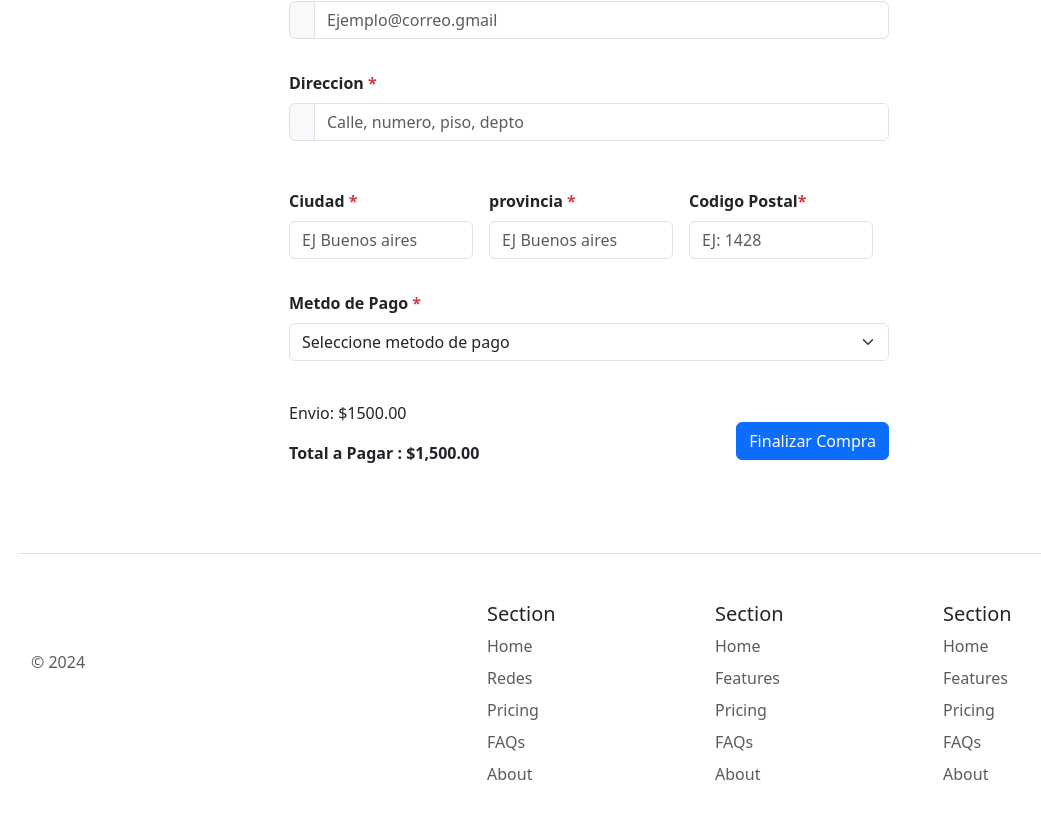
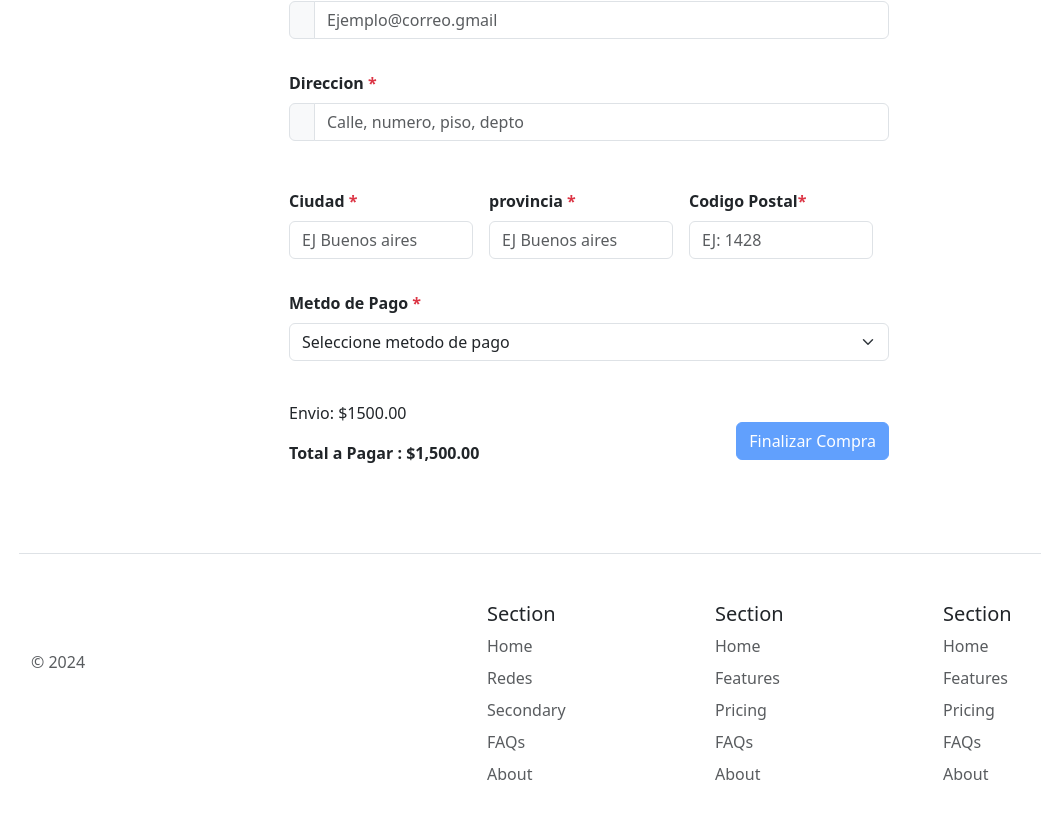
Before and after one commit to dariop14-cell/Proyecto25, an Angular app: page /compra in a window 1280 px wide. Shown: the part 235-1054 px from the top of the page, without its empty margins (51-1092 px from the left). Built offline with nearby package versions, Linux system fonts and the light colour scheme.

Commit message:
avances10dejunio

```diff
--- a/src/app/Shared/footer/componente2.component.html
+++ b/src/app/Shared/footer/componente2.component.html
@@ -19,7 +19,7 @@
             <ul class="nav flex-column">
                 <li class="nav-item mb-2"><a href="#" class="nav-link p-0 text-body-secondary">Home</a></li>
                 <li class="nav-item mb-2"><a href="/contacto" class="nav-link p-0 text-body-secondary">Redes</a></li>
-                <li class="nav-item mb-2"><a href="#" class="nav-link p-0 text-body-secondary">Pricing</a></li>
+                <li class="nav-item mb-2"><a href="#" class="nav-link p-0 text-body-secondary">Secondary</a></li>
                 <li class="nav-item mb-2"><a href="#" class="nav-link p-0 text-body-secondary">FAQs</a></li>
                 <li class="nav-item mb-2"><a href="#" class="nav-link p-0 text-body-secondary">About</a></li>
             </ul>
--- a/src/app/paginas/compra/compra.component.html
+++ b/src/app/paginas/compra/compra.component.html
@@ -89,7 +89,7 @@
             <select id="metodoPago" formControlName="metodoPago" class="form-select">
                 <option value="" disabled selected>Seleccione metodo de pago</option>
                 <option value="tarjeta">Tarjeta de Credito/Debito</option>
-                <option value="efectivo">efectivo</option>
+                <option value="efectivo">Efectivo</option>
                 <option value="transferencia">Transferencia</option>
             </select>
             <div *ngIf="formularioCompra.get('metodoPago')?.touched && formularioCompra.get('metodoPago')?.invalid"
@@ -103,7 +103,7 @@
                 <p>Envio: ${{envio.toFixed(2)}}</p>
                 <p><strong>Total a Pagar : ${{calcularTotal() | number: '1.2-2'}}</strong></p>
             </div>
-            <button type="submit" class="btn btn-primary">Finalizar Compra</button>
+            <button type="submit" class="btn btn-primary" [disabled]="formularioCompra.invalid">Finalizar Compra</button>
         </div>
     </div>
 </form>
@@ -111,7 +111,6 @@
 
 <!--MODAL PDF-->
 <div *ngIf="mostrarModal" class="modal show d-block" tabindex="-1" role="dialog" style="background: rgba(0,0,0,0.5)">
-
     <div class="modal-dialog modal-xl" role="document" style="max-width: 90vw; max-height: 90 vh;">
         <div class="modal-content" style="height: 90vh;">
             <div class="modal-header">
@@ -122,14 +121,10 @@
                 <iframe *ngIf="pdfSrc" [src]="pdfSrc" id="pdfFrame"
                     style="width: 100%; height: 100%; border: none"></iframe>
             </div>
-
             <div class="modal-footer">
                 <button type="button" class="btn btn-success" (click)="imprimirpdf()">Imprimir</button>
-
                 <button type="button" class="btn btn-secondary" (click)="cerrarModal()">Cerrar</button>
             </div>
         </div>
-
     </div>
-
 </div>
--- a/src/app/paginas/compra/compra.component.ts
+++ b/src/app/paginas/compra/compra.component.ts
@@ -100,14 +100,14 @@ export class CompraComponent implements OnInit {
     doc.text('Factura de compra,',14,20);
 
     doc.setFontSize(12)
-    doc.text(`Fecha: ${this.factura.fecha.toLocalString()}`,14,30)
+    doc.text(`Fecha: ${this.factura.fecha.toLocaleString()}`, 14, 30);
 
     //Informacion del cliente
     doc.text('Cliente',14,40)
     const c = this.factura.cliente;
     doc.text(`Nombre: ${c.nombre}`,20,50);
     doc.text(`Direccion: ${c.direccion}`,20,60);
-    doc.text(`Correo: ${c.correp}`,20,70);
+    doc.text(`Correo: ${c.correo}`,20,70);
     doc.text(`Telefono: ${c.telefono}`,20,80);
     doc.text(`Ciudad: ${c.ciudad}`,20,90);
     doc.text(`Provincia: ${c.provincia}`,20,100);
@@ -120,7 +120,7 @@ export class CompraComponent implements OnInit {
     this.factura.productos.forEach((item:any, index:number) => {
       y +=10;
       doc.text(
-        `${index + 1}.${item.producto.nombre} - Cantidad: ${item.Cantidad} - Precio: ${item.prducto.precio.toFixed(2)} - Subtotal: $${(item.producto.precio*item.Cantidad).toFixed(2)}`,
+        `${index + 1}.${item.producto.nombre} - Cantidad: ${item.cantidad} - Precio: ${item.producto.precio.toFixed(2)} - Subtotal: $${(item.producto.precio*item.cantidad).toFixed(2)}`,
         20,
       y
       )
--- a/src/app/paginas/deseados/deseados.component.html
+++ b/src/app/paginas/deseados/deseados.component.html
@@ -17,3 +17,5 @@
         </tr>
     </tbody>
 </table>
+
+<button></button>
```
